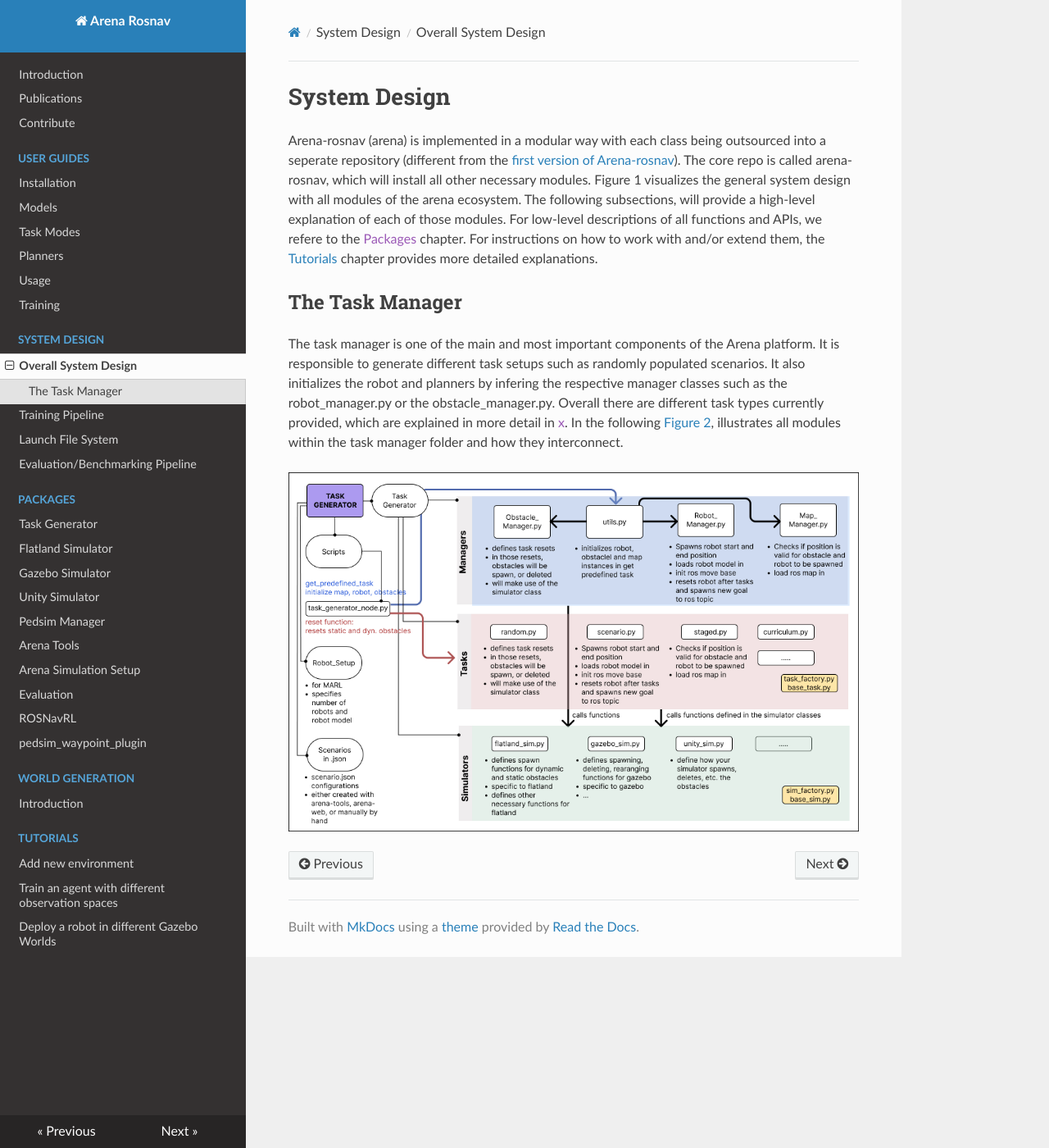
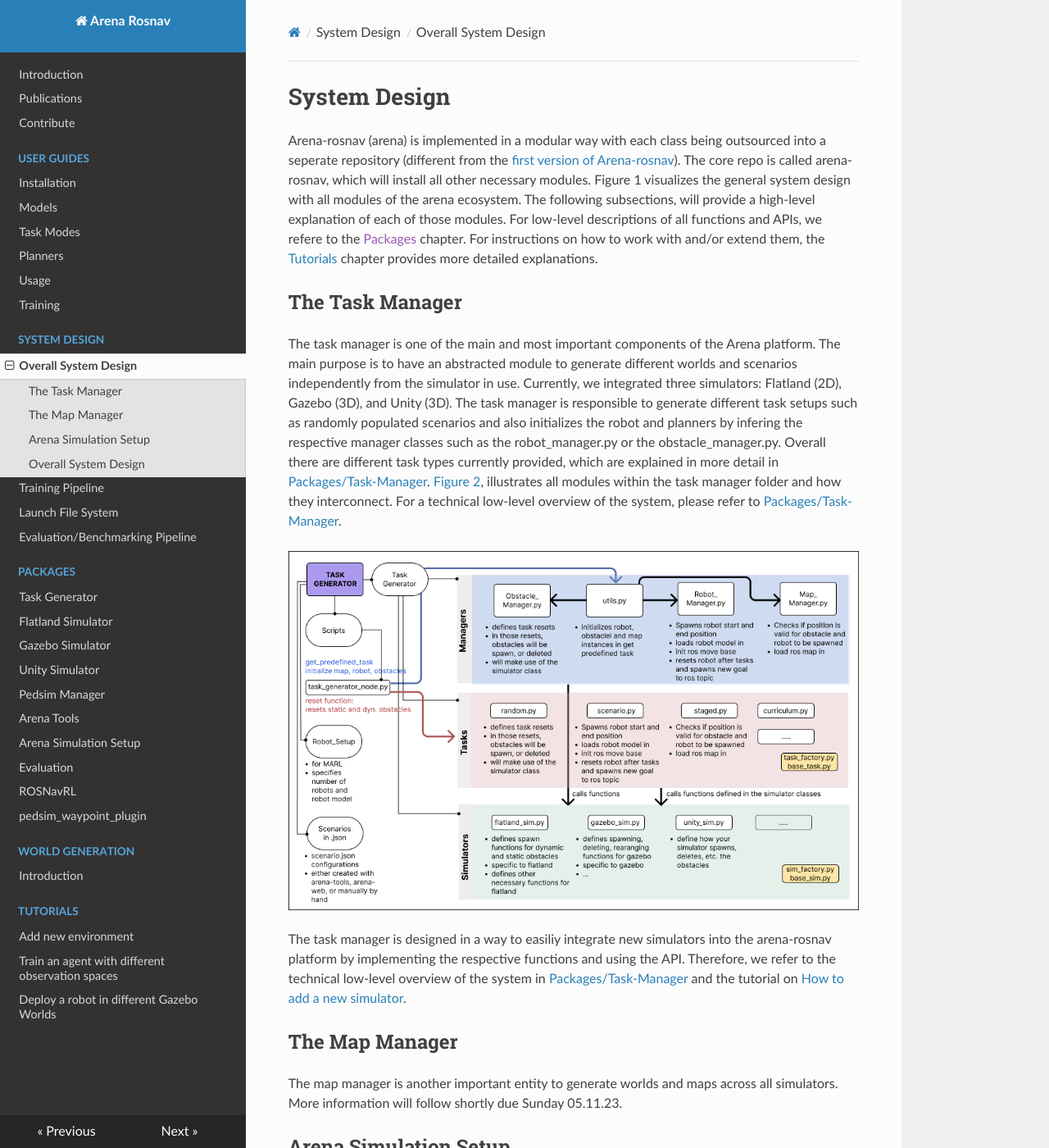
Before and after one commit to Arena-Rosnav/.github, an MkDocs documentation site: the page built from docs/system/system-design.md, in a window 1280 px wide and 1400 px high. Shown: the whole window at 82% size. Built offline with MkDocs 1.6.1, drawn with Linux system fonts in a browser that asks for light colours; nearby versions of some CDN libraries; comment, search, counter and statistics services are not loaded; some of the changed text lies outside the part shown.

Commit message:
added task manager system design

```diff
--- a/docs/system/system-design.md
+++ b/docs/system/system-design.md
@@ -6,7 +6,18 @@
 
 
 ## The Task Manager
-The task manager is one of the main and most important components of the Arena platform. It is responsible to generate different task setups such as randomly populated scenarios. It also initializes the robot and planners by infering the respective manager classes such as the robot_manager.py or the obstacle_manager.py. Overall there are different task types currently provided, which are explained in more detail in [x]().
-In the following [Figure 2][Task-manager], illustrates all modules within the task manager folder and how they interconnect.
+The task manager is one of the main and most important components of the Arena platform. The main purpose is to have an abstracted module to generate different worlds and scenarios independently from the simulator in use. Currently, we integrated three simulators: Flatland (2D), Gazebo (3D), and Unity (3D). The task manager is responsible to generate different task setups such as randomly populated scenarios and also initializes the robot and planners by infering the respective manager classes such as the robot_manager.py or the obstacle_manager.py. Overall there are different task types currently provided, which are explained in more detail in [Packages/Task-Manager](../packages/task_generator.md).
+[Figure 2][Task-manager], illustrates all modules within the task manager folder and how they interconnect. For a technical low-level overview of the system, please refer to [Packages/Task-Manager](../packages/task_generator.md).
 
 ![Task Manager System Design](../images/system-design/task-manager-system-design.jpg)
+
+The task manager is designed in a way to easiliy integrate new simulators into the arena-rosnav platform by implementing the respective functions and using the API. Therefore, we refer to the technical low-level overview of the system in [Packages/Task-Manager](../packages/task_generator.md) and the tutorial on [How to add a new simulator](../tutorials/add_new_environment.md).
+
+## The Map Manager
+The map manager is another important entity to generate worlds and maps across all simulators. More information will follow shortly due Sunday 05.11.23.
+
+## Arena Simulation Setup
+TODO
+
+## Overall System Design
+TODO
```
Also changed, not shown: docs/packages/task_generator.md (+8 -2 lines).
